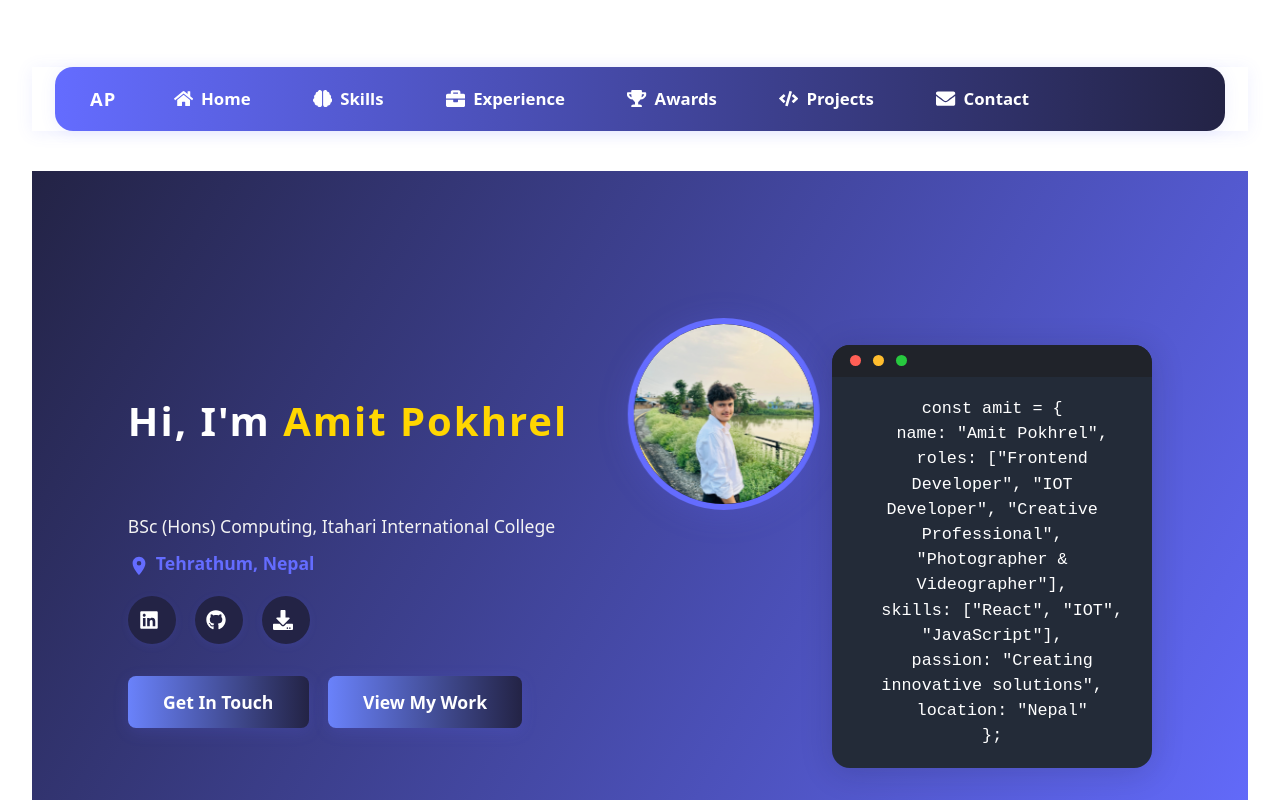
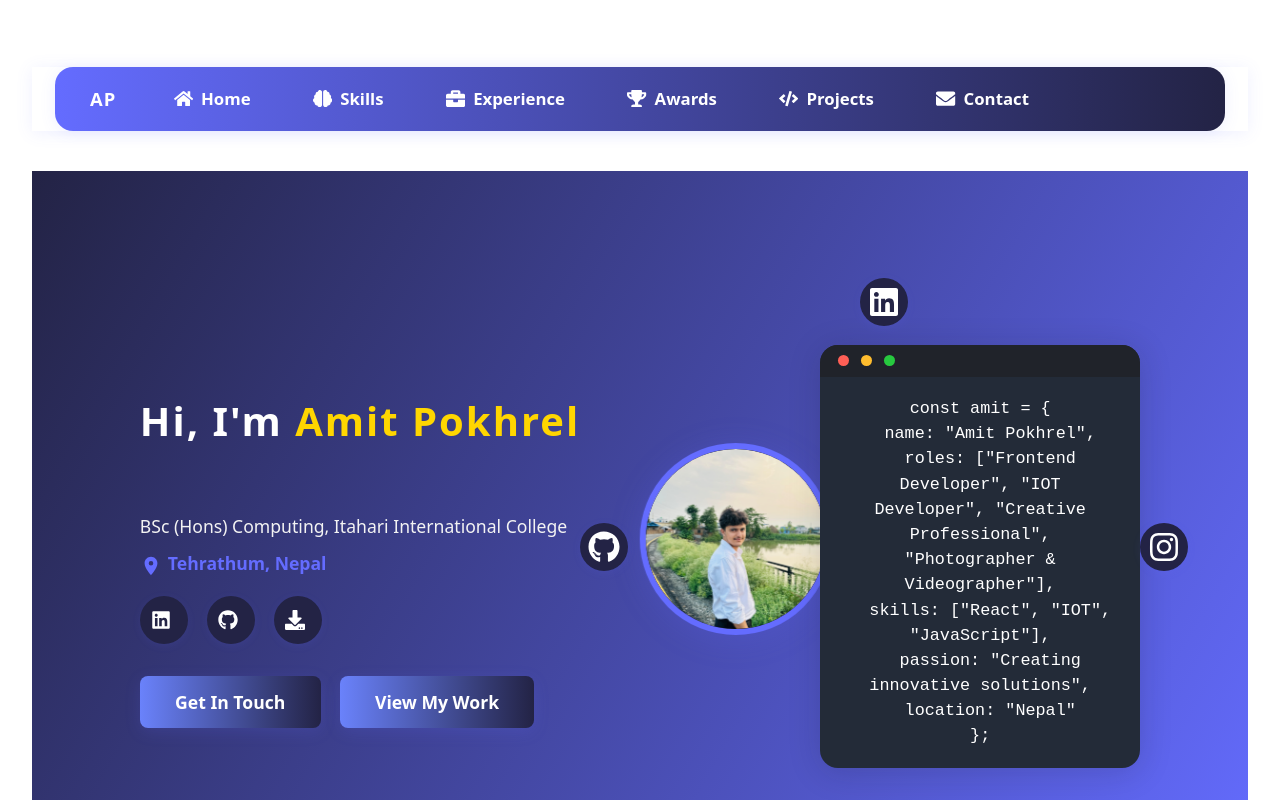
Before and after one commit to ameetpokhrel02/My_Portfolio, a React (Vite) app in the folder my-internship/: page / in a window 1280 px wide. Shown: the top 800 px of the page. Built offline with nearby package versions, Linux system fonts and the light colour scheme; no server answers.

Commit message:
added three social media icon in hero with animation

```diff
--- a/my-internship/src/Hero.tsx
+++ b/my-internship/src/Hero.tsx
@@ -1,5 +1,5 @@
 import React, { useEffect, useRef, useState } from 'react';
-import { FaGithub, FaLinkedin, FaDownload } from 'react-icons/fa';
+import { FaGithub, FaLinkedin, FaDownload, FaInstagram } from 'react-icons/fa';
 import { MdLocationOn } from 'react-icons/md';
 import mee from '/mee.jpg';
 
@@ -101,7 +101,35 @@ const Hero: React.FC = () => {
           </div>
         </div>
         <div className="hero-photo-code-col">
-          <div className="hero-photo-code-flex">
+          <div className="hero-photo-code-flex" style={{ position: 'relative' }}>
+            {/* Social Media Icons Around Profile Photo */}
+            <a
+              href="https://www.linkedin.com/in/ameet-pokhrel-82533433b/"
+              target="_blank"
+              rel="noopener noreferrer"
+              className="hero-social-icon hero-social-linkedin"
+            >
+              <FaLinkedin size={32} />
+              <span className="hero-social-tooltip">LinkedIn</span>
+            </a>
+            <a
+              href="https://github.com/ameetpokhrel02"
+              target="_blank"
+              rel="noopener noreferrer"
+              className="hero-social-icon hero-social-github"
+            >
+              <FaGithub size={32} />
+              <span className="hero-social-tooltip">GitHub</span>
+            </a>
+            <a
+              href="https://www.instagram.com/ameetpokhrel02/"
+              target="_blank"
+              rel="noopener noreferrer"
+              className="hero-social-icon hero-social-instagram"
+            >
+              <FaInstagram size={32} />
+              <span className="hero-social-tooltip">Instagram</span>
+            </a>
             <div
               className="hero-photo-frame"
               style={{ transform: photoTransform, transition: 'transform 0.35s cubic-bezier(.4,2,.6,1)' }}
--- a/my-internship/src/style.css
+++ b/my-internship/src/style.css
@@ -790,17 +790,93 @@ button:focus-visible {
   }
 }
 
+/* Social Media Icons Around Hero Photo */
 .hero-photo-code-flex {
+  position: relative;
   display: flex;
-  flex-direction: row;
-  align-items: flex-start;
-  gap: 1.5rem;
+  align-items: center;
+  justify-content: center;
 }
-@media (max-width: 900px) {
-  .hero-photo-code-flex {
-    flex-direction: column;
-    align-items: center;
-    gap: 1.2rem;
+.hero-social-icon {
+  position: absolute;
+  display: flex;
+  flex-direction: column;
+  align-items: center;
+  justify-content: center;
+  color: #fff;
+  background: #232345;
+  border-radius: 50%;
+  width: 48px;
+  height: 48px;
+  box-shadow: 0 2px 8px rgba(100, 108, 255, 0.10);
+  transition: background 0.3s, color 0.3s, transform 0.2s, box-shadow 0.2s;
+  z-index: 2;
+  cursor: pointer;
+}
+.hero-social-icon:hover {
+  background: #646cff;
+  color: #fff;
+  transform: scale(1.12);
+  box-shadow: 0 4px 16px rgba(100, 108, 255, 0.18);
+}
+.hero-social-tooltip {
+  opacity: 0;
+  pointer-events: none;
+  position: absolute;
+  top: 60px;
+  left: 50%;
+  transform: translateX(-50%) scale(0.95);
+  background: #232345;
+  color: #fff;
+  padding: 6px 16px;
+  border-radius: 8px;
+  font-size: 0.95rem;
+  white-space: nowrap;
+  box-shadow: 0 2px 8px rgba(100, 108, 255, 0.10);
+  transition: opacity 0.25s, transform 0.25s;
+  font-weight: 500;
+  margin-top: 4px;
+}
+.hero-social-icon:hover .hero-social-tooltip {
+  opacity: 1;
+  transform: translateX(-50%) scale(1.05);
+  pointer-events: auto;
+}
+/* Positioning icons in a circle around the photo */
+.hero-social-linkedin {
+  top: -24px;
+  left: 50%;
+  transform: translate(-50%, -50%);
+}
+.hero-social-github {
+  left: -24px;
+  top: 50%;
+  transform: translate(-50%, -50%);
+}
+.hero-social-instagram {
+  right: -24px;
+  top: 50%;
+  transform: translate(50%, -50%);
+}
+@media (max-width: 700px) {
+  .hero-social-icon {
+    width: 38px;
+    height: 38px;
+    font-size: 1.1rem;
+  }
+  .hero-social-tooltip {
+    font-size: 0.85rem;
+    padding: 4px 10px;
+    top: 46px;
+  }
+  .hero-social-linkedin {
+    top: -18px;
+  }
+  .hero-social-github {
+    left: -18px;
+  }
+  .hero-social-instagram {
+    right: -18px;
   }
 }
 
```
